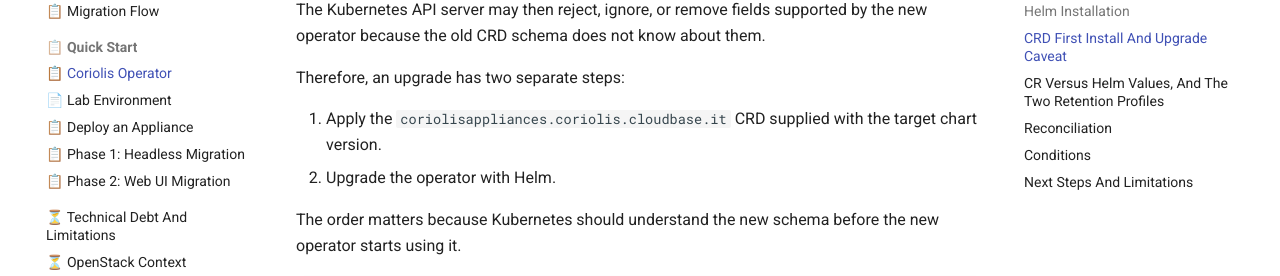
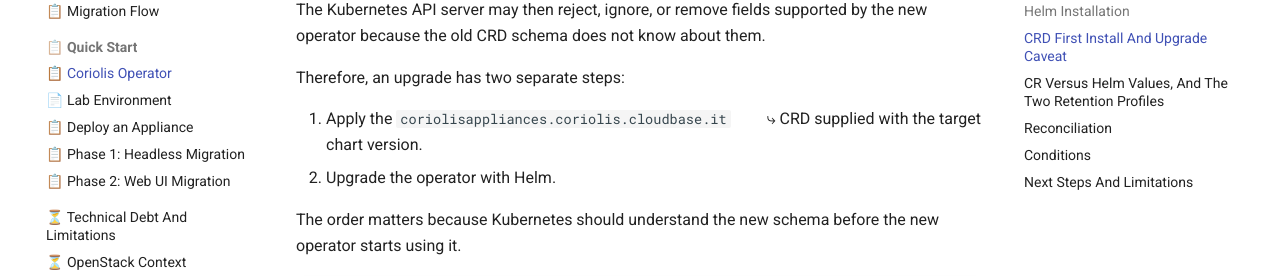
Before and after one commit to radumoisan/coriolis, an MkDocs documentation site: the page built from docs/operator.md, in a window 1280 px wide and 900 px high, scrolled down 3035 px. Shown: the part 151-427 px from the top of the window. Built offline with MkDocs 1.6.1 and Material for MkDocs 9.7.7, drawn with Linux system fonts in a browser that asks for light colours; some of the changed lines change nothing that is shown.

Commit message:
Improved docs
Signed-off-by: Radu Moisan <radu.moisan@gmail.com>

```diff
--- a/docs/operator.md
+++ b/docs/operator.md
@@ -554,7 +554,8 @@
 
 Therefore, an upgrade has two separate steps:
 
-1. Apply the `coriolisappliances.coriolis.cloudbase.it` CRD supplied with the target chart version.
+1. Apply the `coriolisappliances.coriolis.cloudbase.it`
+&emsp;&emsp;⤷ CRD supplied with the target chart version.
 2. Upgrade the operator with Helm.
 
 The order matters because Kubernetes should understand the new schema before the new operator starts using it.
```
